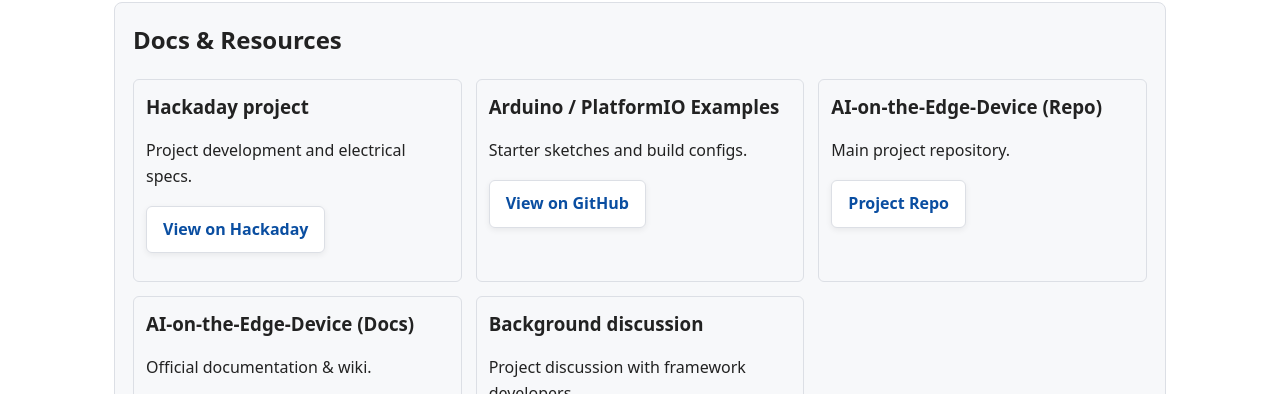
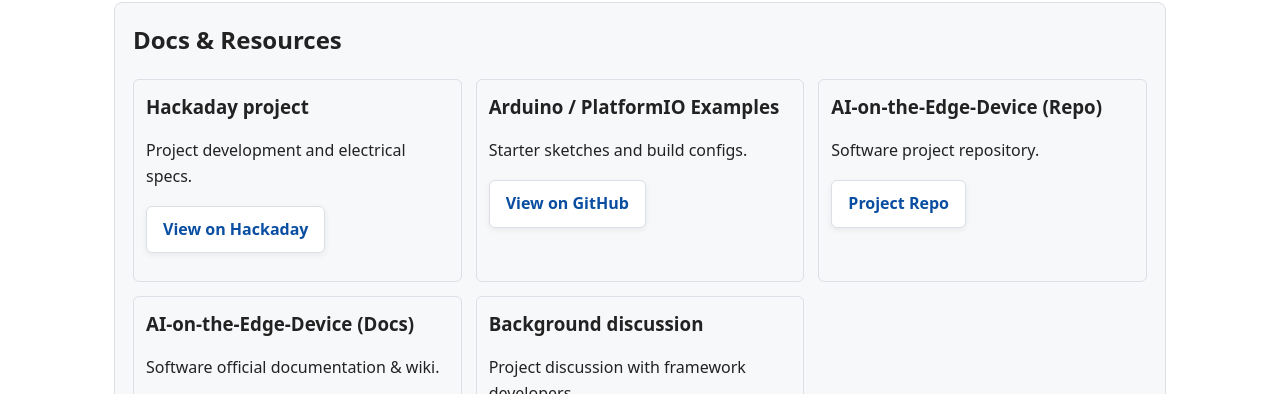
Before and after one commit to prokyber/ai-on-the-edge-device-webpage, a plain HTML site: page index.html in a window 1280 px wide. Shown: the part 1857-2251 px from the top of the page. Drawn offline with Linux system fonts and the light colour scheme.

Commit message:
change descriptions

```diff
--- a/index.html
+++ b/index.html
@@ -162,12 +162,12 @@
         </div>
         <div class="card" style="padding:12px">
           <h3 style="margin:0 0 6px">AI‑on‑the‑Edge‑Device (Repo)</h3>
-          <p class="muted">Main project repository.</p>
+          <p class="muted">Software project repository.</p>
           <p><a class="btn alt" href="https://github.com/jomjol/AI-on-the-edge-device" target="_blank" rel="noopener">Project Repo</a></p>
         </div>
         <div class="card" style="padding:12px">
           <h3 style="margin:0 0 6px">AI‑on‑the‑Edge‑Device (Docs)</h3>
-          <p class="muted">Official documentation & wiki.</p>
+          <p class="muted">Software official documentation & wiki.</p>
           <p><a class="btn alt" href="https://jomjol.github.io/AI-on-the-edge-device-docs/" target="_blank" rel="noopener">Open Docs</a></p>
         </div>
         <div class="card" style="padding:12px">
```
